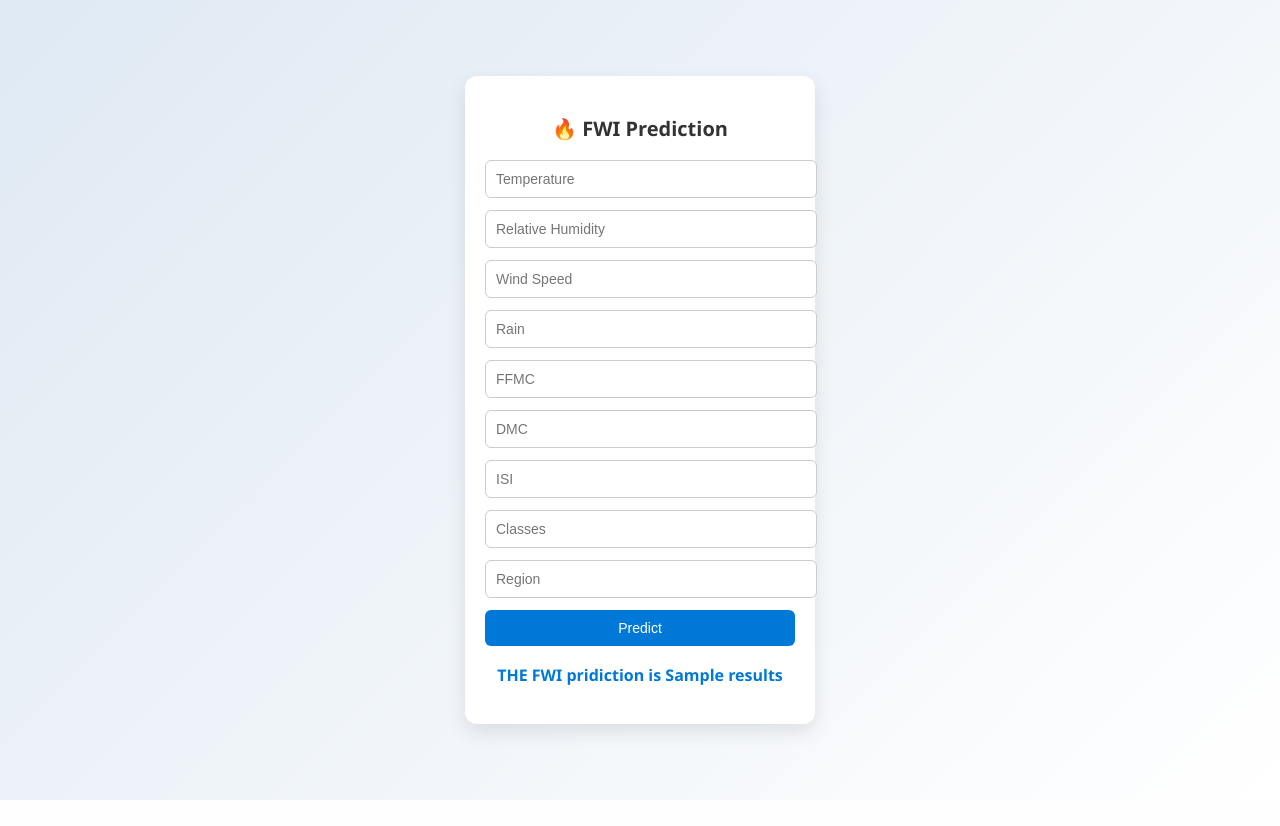
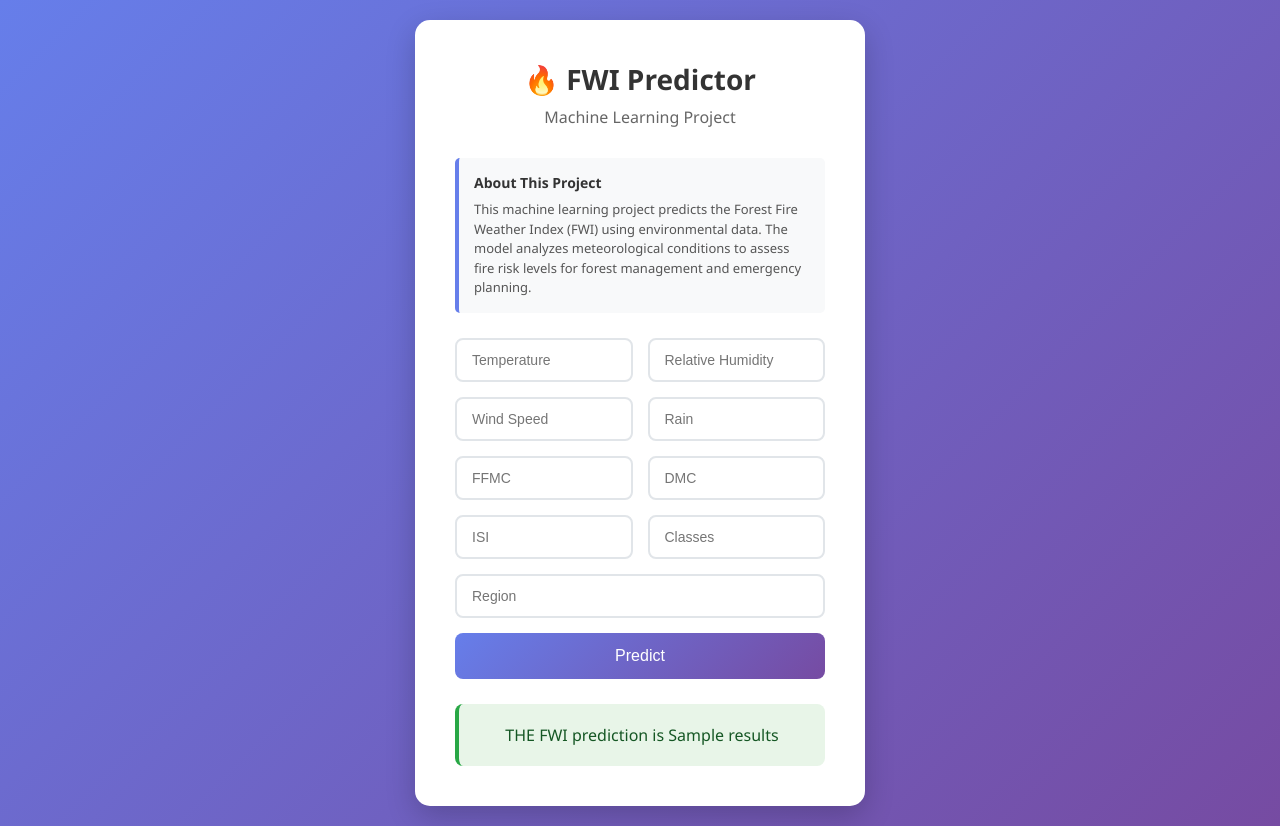
Before and after one commit to Mahadev1729/End_to_End_MLproject, a Python web app: template templates/home.html in a window 1280 px wide. Before the commit the page ends 800 px from the top, so only its background shows below. Run offline with Jinja, Linux system fonts and the light colour scheme; the template is opened without the code that fills it: most values are stand-ins (such as "Sample title", 1, 10 or a date in 2020).

Commit message:
Refactor application routes and enhance home.html layout for improved user experience

```diff
--- a/application.py
+++ b/application.py
@@ -12,11 +12,7 @@ app=application
 ridge_model=pickle.load(open('models/ridge.pkl','rb'))
 scaler_model=pickle.load(open('models/scaler.pkl','rb'))
 
-@app.route("/")
-def index():
-    return render_template('index.html')
-
-@app.route('/predictdata',methods=['GET','POST'])
+@app.route('/',methods=['GET','POST'])
 def predict_datapoint():
     if request.method=="POST":
         Temperature=float(request.form.get('Temperature'))
--- a/templates/home.html
+++ b/templates/home.html
@@ -4,112 +4,195 @@
 <head>
     <meta charset="UTF-8">
     <meta name="viewport" content="width=device-width, initial-scale=1">
-    <title>FWI Prediction</title>
+    <title>FWI Predictor - Machine Learning Project</title>
     <style>
-        body {
+        * {
             margin: 0;
             padding: 0;
-            font-family: 'Segoe UI', sans-serif;
-            background: linear-gradient(135deg, #dfe9f3, #ffffff);
+            box-sizing: border-box;
+        }
+
+        body {
+            font-family: 'Segoe UI', Tahoma, Geneva, Verdana, sans-serif;
+            background: linear-gradient(135deg, #667eea 0%, #764ba2 100%);
+            min-height: 100vh;
             display: flex;
             justify-content: center;
             align-items: center;
-            min-height: 100vh;
+            padding: 20px;
         }
 
-        .login {
-            background: #ffffff;
-            padding: 25px 20px;
-            border-radius: 12px;
-            box-shadow: 0 8px 20px rgba(0, 0, 0, 0.1);
-            width: 90%;
-            max-width: 350px;
-            box-sizing: border-box;
+        .container {
+            background: white;
+            border-radius: 15px;
+            box-shadow: 0 10px 30px rgba(0, 0, 0, 0.2);
+            padding: 40px;
+            width: 100%;
+            max-width: 450px;
         }
 
-        .login h1 {
-            font-size: 20px;
-            margin-bottom: 18px;
+        .header {
+            text-align: center;
+            margin-bottom: 30px;
+        }
+
+        .header h1 {
+            font-size: 28px;
             color: #333;
+            margin-bottom: 8px;
+            font-weight: 600;
+        }
+
+        .subtitle {
+            color: #666;
+            font-size: 16px;
+            margin-bottom: 20px;
+        }
+
+        .project-info {
+            background: #f8f9fa;
+            border-left: 4px solid #667eea;
+            padding: 15px;
+            margin-bottom: 25px;
+            border-radius: 5px;
+        }
+
+        .project-info h3 {
+            color: #333;
+            font-size: 14px;
+            margin-bottom: 8px;
+            font-weight: 600;
+        }
+
+        .project-info p {
+            color: #555;
+            font-size: 13px;
+            line-height: 1.5;
+            margin: 0;
+        }
+
+        .form-row {
+            display: flex;
+            gap: 15px;
+            margin-bottom: 15px;
+        }
+
+        .form-row input {
+            flex: 1;
+        }
+
+        .form-input {
+            width: 100%;
+            padding: 12px 15px;
+            border: 2px solid #e1e5e9;
+            border-radius: 8px;
+            font-size: 14px;
+            transition: border-color 0.3s ease;
+        }
+
+        .form-input:focus {
+            outline: none;
+            border-color: #667eea;
+        }
+
+        .form-input.full-width {
+            margin-bottom: 15px;
+        }
+
+        .submit-btn {
+            width: 100%;
+            padding: 14px;
+            background: linear-gradient(135deg, #667eea, #764ba2);
+            color: white;
+            border: none;
+            border-radius: 8px;
+            font-size: 16px;
+            font-weight: 500;
+            cursor: pointer;
+            transition: transform 0.2s ease;
+        }
+
+        .submit-btn:hover {
+            transform: translateY(-1px);
+        }
+
+        .result-box {
+            margin-top: 25px;
+            padding: 20px;
+            background: #e8f5e8;
+            border-radius: 8px;
+            border-left: 4px solid #28a745;
             text-align: center;
         }
 
-        .login input {
-            width: 100%;
-            padding: 10px;
-            margin-bottom: 12px;
-            border: 1px solid #ccc;
-            border-radius: 6px;
-            font-size: 14px;
+        .result-text {
+            color: #155724;
+            font-size: 16px;
+            font-weight: 500;
+            margin: 0;
         }
 
-        .login input:focus {
-            border-color: #0078d7;
-            outline: none;
-            box-shadow: 0 0 4px rgba(0, 120, 215, 0.3);
-        }
-
-        .login button {
-            width: 100%;
-            padding: 10px;
-            background-color: #0078d7;
-            color: white;
-            font-size: 14px;
-            border: none;
-            border-radius: 6px;
-            cursor: pointer;
-            transition: background-color 0.3s;
-        }
-
-        .login button:hover {
-            background-color: #005fa3;
-        }
-
-        .login h2 {
-            font-size: 16px;
-            margin-top: 18px;
-            color: #0078d7;
-            text-align: center;
-        }
-
-        @media (max-width: 400px) {
-            .login h1 {
-                font-size: 18px;
+        @media (max-width: 480px) {
+            .container {
+                padding: 30px 20px;
             }
 
-            .login input,
-            .login button {
-                font-size: 13px;
-                padding: 9px;
+            .form-row {
+                flex-direction: column;
+                gap: 0;
             }
 
-            .login h2 {
-                font-size: 14px;
+            .form-row input {
+                margin-bottom: 15px;
             }
         }
     </style>
 </head>
 
 <body>
+    <div class="container">
+        <div class="header">
+            <h1>🔥 FWI Predictor</h1>
+            <div class="subtitle">Machine Learning Project</div>
+        </div>
 
-    <div class="login">
-        <h1>🔥 FWI Prediction</h1>
+        <div class="project-info">
+            <h3>About This Project</h3>
+            <p>This machine learning project predicts the Forest Fire Weather Index (FWI) using environmental data. The
+                model analyzes meteorological conditions to assess fire risk levels for forest management and emergency
+                planning.</p>
+        </div>
+
         <form action="{{ url_for('predict_datapoint')}}" method="post">
-            <input type="text" name="Temperature" placeholder="Temperature" required="required">
-            <input type="text" name="RH" placeholder="Relative Humidity" required="required">
-            <input type="text" name="Ws" placeholder="Wind Speed" required="required">
-            <input type="text" name="Rain" placeholder="Rain" required="required">
-            <input type="text" name="FFMC" placeholder="FFMC" required="required">
-            <input type="text" name="DMC" placeholder="DMC" required="required">
-            <input type="text" name="ISI" placeholder="ISI" required="required">
-            <input type="text" name="Classes" placeholder="Classes" required="required">
-            <input type="text" name="Region" placeholder="Region" required="required">
+            <div class="form-row">
+                <input type="text" name="Temperature" class="form-input" placeholder="Temperature" required>
+                <input type="text" name="RH" class="form-input" placeholder="Relative Humidity" required>
+            </div>
 
-            <button type="submit" class="btn btn-primary btn-block btn-large">Predict</button>
+            <div class="form-row">
+                <input type="text" name="Ws" class="form-input" placeholder="Wind Speed" required>
+                <input type="text" name="Rain" class="form-input" placeholder="Rain" required>
+            </div>
+
+            <div class="form-row">
+                <input type="text" name="FFMC" class="form-input" placeholder="FFMC" required>
+                <input type="text" name="DMC" class="form-input" placeholder="DMC" required>
+            </div>
+
+            <div class="form-row">
+                <input type="text" name="ISI" class="form-input" placeholder="ISI" required>
+                <input type="text" name="Classes" class="form-input" placeholder="Classes" required>
+            </div>
+
+            <input type="text" name="Region" class="form-input full-width" placeholder="Region" required>
+
+            <button type="submit" class="submit-btn">Predict</button>
         </form>
-        <h2>THE FWI pridiction is {{results}}</h2>
+
+        <div class="result-box">
+            <h2 class="result-text">THE FWI prediction is {{results}}</h2>
+        </div>
     </div>
-
 </body>
 
 </html>
```
Also changed, not shown: templates/index.html (deleted, +0 -11 lines).
